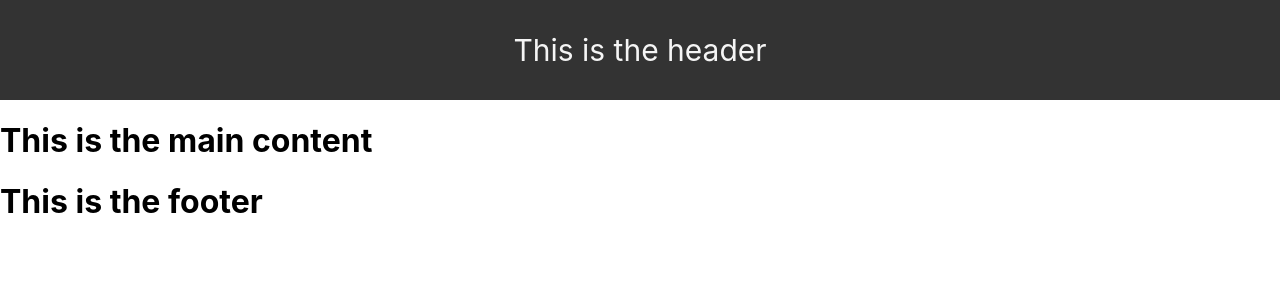
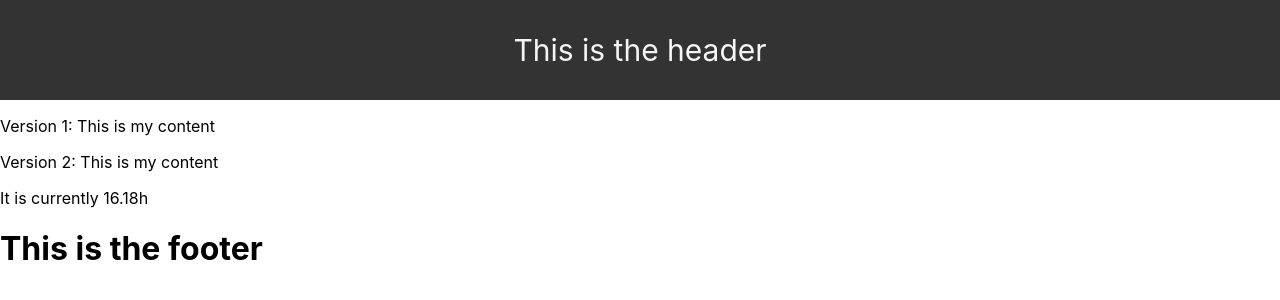
Before and after one commit to SuzanneNL/learn-react, a React (Create React App) app in the folder my-app/: page / in a window 1280 px wide. Shown: the top 300 px of the page. Built offline with nearby package versions, Linux system fonts and the light colour scheme.

Commit message:
Switching between JSX and JS

```diff
--- a/my-app/src/components/MainContent.js
+++ b/my-app/src/components/MainContent.js
@@ -1,8 +1,17 @@
 import React from 'react';
 
 function MainContent () {
+    const firstPart = "This is";
+    const lastPart = "my content";
+    const date = new Date()
+    let hours = date.getHours()
+
 	return (
-        <h1>This is the main content</h1>
+        <div>
+            <p>Version 1: {firstPart + " " + lastPart}</p>
+            <p>Version 2: {`${firstPart} ${lastPart}`}</p>
+            <p>It is currently {hours}.{date.getMinutes()}h</p>
+        </div>
     )
 }
 
```
